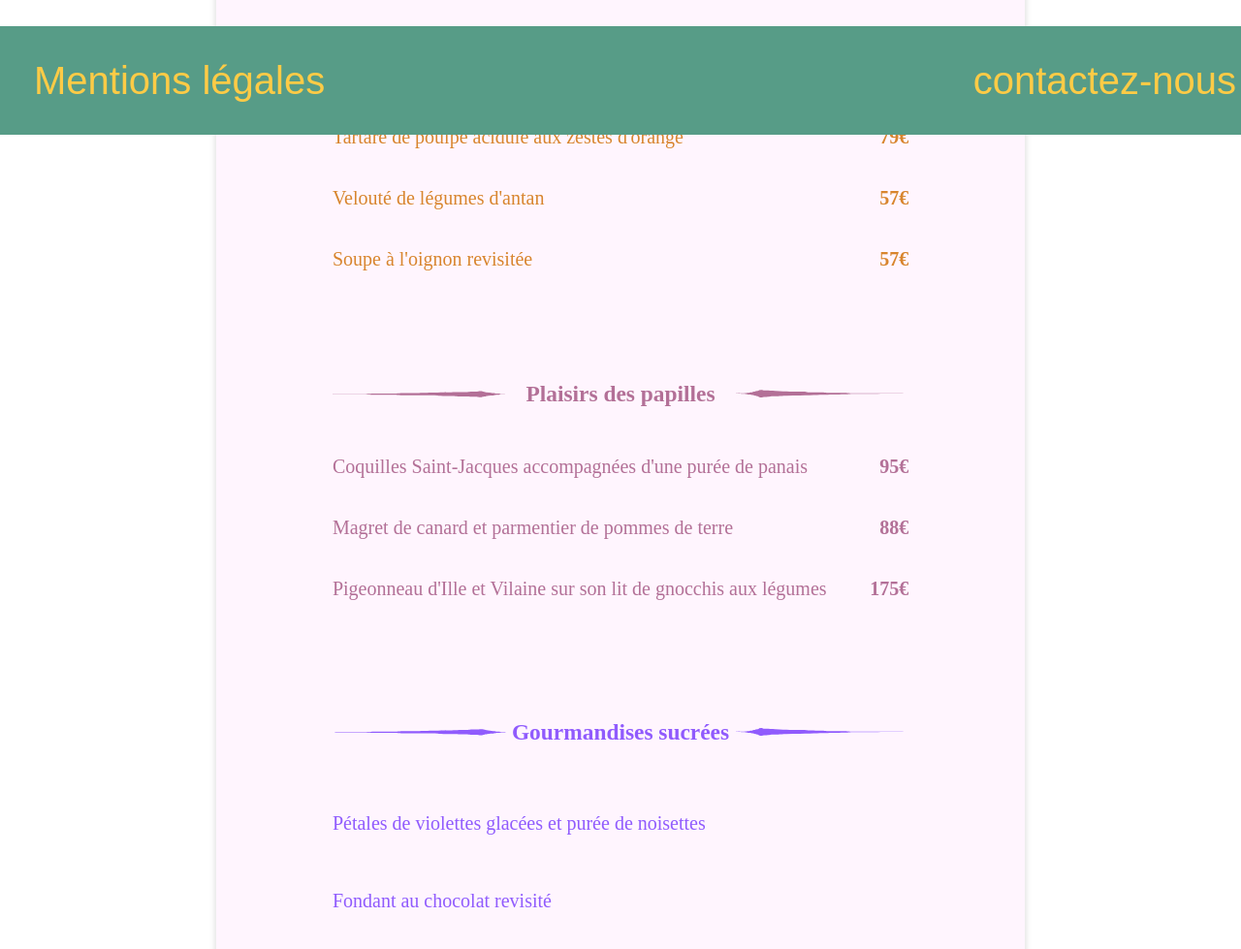
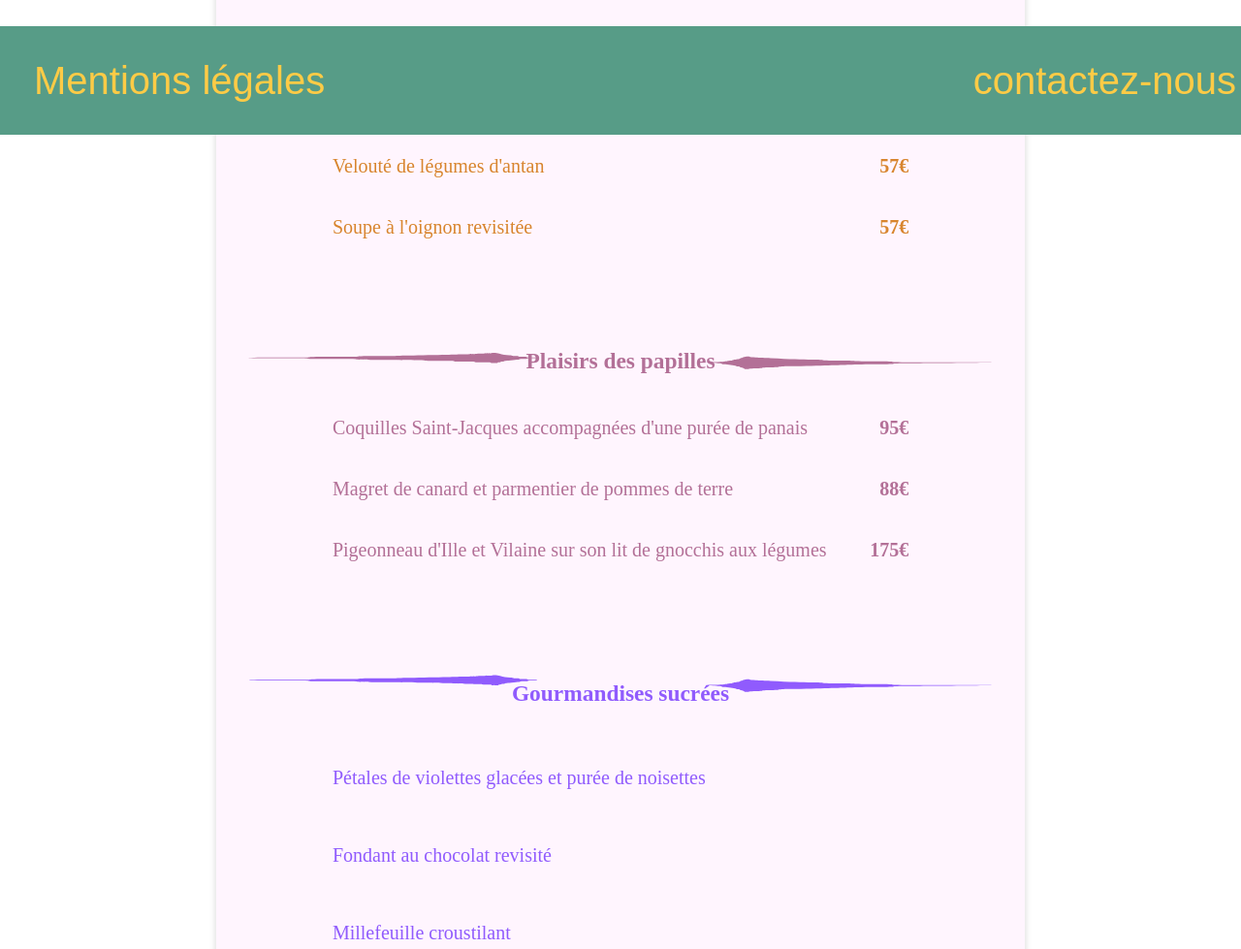
Before and after one commit to olbow-dotcom/projet3, a website: page menu2francaise.html in a window 1280 px wide. Shown: the part 661-1640 px from the top of the page at 97% size. Drawn offline with Linux system fonts and the light colour scheme; a web font is replaced by a local one.

Commit message:
responsive fini

```diff
--- a/style3.scss
+++ b/style3.scss
@@ -670,7 +670,7 @@ h2
         text-align: center;
         align-items: center;
         font-size: 3em;
-        font-weight: bolder;
+        font-weight: bold;
         font-family:'Devonshire-Regular';
         padding-bottom: 70px;
         .musique
@@ -711,7 +711,7 @@ h2
         }
         >.trait, .trait-d
         {
-            width: 200px;
+            width: 280px;
             @media (max-width:1024px)
             {
                 display:none;
@@ -786,8 +786,6 @@ h2
 
 
 
-
-
 .repas2
 {
     display:flex;
@@ -843,25 +841,55 @@ h2
     {
         display:flex;
         flex-direction: row;
-        justify-content:space-between ;
+        justify-content:center ;
         text-align: center;
         font-weight: bold;
-        margin-bottom: 30px;
+        padding:0;
+        width:inherit;
         @include titre-souligné-chic;
         font-family:"Lucida fax";
         @media(max-width:1024px)
         {
             display:inline-block;
         }
-        .chic1g,.chic1d
+        .hover
         {
-            width: 180px;
-            @media (max-width:1024px)
+            display:inline-block;
+        }
+           .chic1g,
+
             {
+                display:inline-block;
+                width: 300px;
+
+                position: absolute;;
+                left:20%;
+
+                @media (max-width:1024px)
+                {
                 display: none;
+                }
             }
-        }
+            .chic1d
+
+            {
+                display:inline-block;
+                width: 300px;
+                position: absolute;
+                right:20%;
+
+                @media (max-width:1024px)
+                {
+            display: none;
+                }
+            }
+
+
     }
+
+
+
+
     .plat2
     {
         color:#b37097;
@@ -898,6 +926,8 @@ h2
         }
     }
 }
+
+
 
 
 
```
Also changed, not shown: style3.css, 1 other file.
